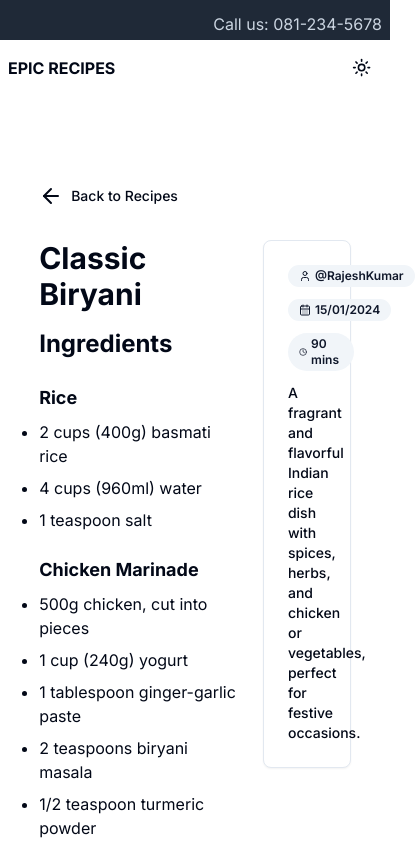
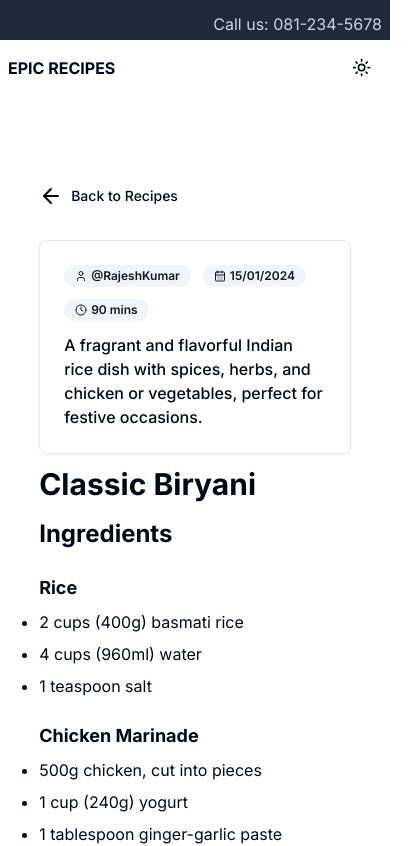
Before and after one commit to YePyaeAung/epic-recipies-next, a Next.js app: page /recipes/biryani in a window 390 px wide. Shown: the top 846 px of the page, 415 px wide, since content can reach past the window. Built offline with nearby package versions, Linux system fonts and the light colour scheme.

Commit message:
Fixed Design RecipeDetails Page for Desktop and Mobile View

```diff
--- a/app/recipes/[slug]/page.jsx
+++ b/app/recipes/[slug]/page.jsx
@@ -63,11 +63,39 @@ const RecipePage = ({ params }) => {
                     </Button>
                 </Link>
             </div>
-            <div className="grid grid-cols-3 gap-6">
-                <div className="markdown-content col-span-2">
+            <div className="md:grid md:grid-cols-3 gap-6">
+                <div className="markdown-content md:col-span-2">
+                    <Card className="p-6 md:hidden mb-3">
+                        <div className="flex items-center gap-3 flex-wrap">
+                            <Badge
+                                variant="secondary"
+                                className="flex items-center gap-1"
+                            >
+                                <User className="h-3 w-3" />
+                                <span>{author}</span>
+                            </Badge>
+                            <Badge
+                                variant="secondary"
+                                className="flex items-center gap-1"
+                            >
+                                <CalendarDays className="h-3 w-3" />
+                                <span>{created_at}</span>
+                            </Badge>
+                            <Badge
+                                variant="secondary"
+                                className="flex items-center gap-1"
+                            >
+                                <Clock className="h-3 w-3" />
+                                <span>{cook_time}</span>
+                            </Badge>
+                        </div>
+                        <p className="text-sm font-medium mt-3">
+                            {description}
+                        </p>
+                    </Card>
                     <Markdown>{recipe.content}</Markdown>
                 </div>
-                <div className="col-span-1">
+                <div className="md:col-span-1 hidden md:block">
                     <Card className="p-6">
                         <div className="flex items-center gap-3 flex-wrap">
                             <Badge
```
